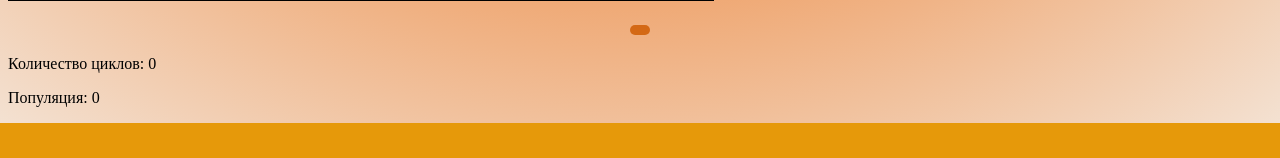
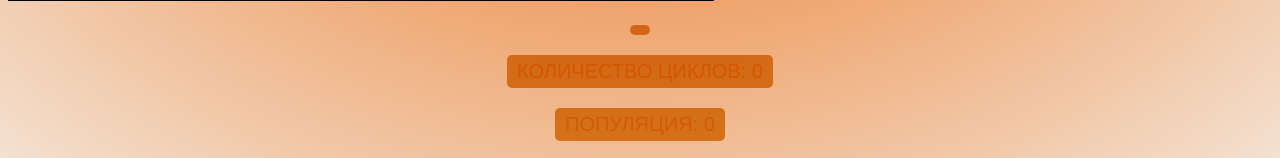
Before and after one commit to Liiasiew/Liiasiew.github.io, a plain HTML site: page life/index.html in a window 1280 px wide. Shown: the part 749-907 px from the top of the page. Before the commit the page ends 872 px from the top, so only its background shows below. Drawn offline with Linux system fonts and the light colour scheme; grey boxes are pictures that could not be loaded.

Commit message:
Update index.html

```diff
--- a/life/index.html
+++ b/life/index.html
@@ -28,8 +28,8 @@
 
 <canvas id="c1" width="700" height="700"></canvas>
 <p class="transparent-text"> <span id = "info">  </span></p>
-<p>Количество циклов: <span id = "count"> 0 </span></p>
-<p>Популяция: <span id = "popul"> 0 </span></p>
+<p class="transparent-text">Количество циклов: <span id = "count"> 0 </span></p>
+<p class="transparent-text">Популяция: <span id = "popul"> 0 </span></p>
 
 
 
```
